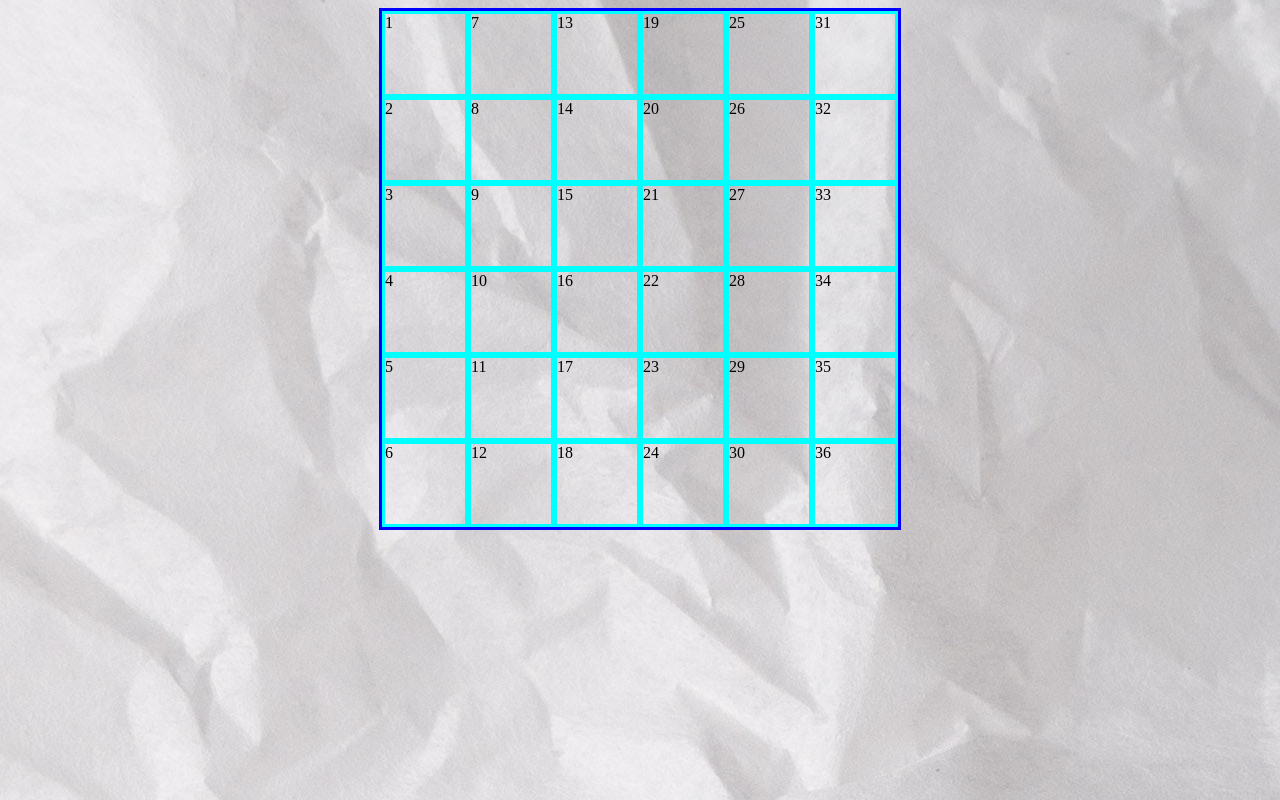
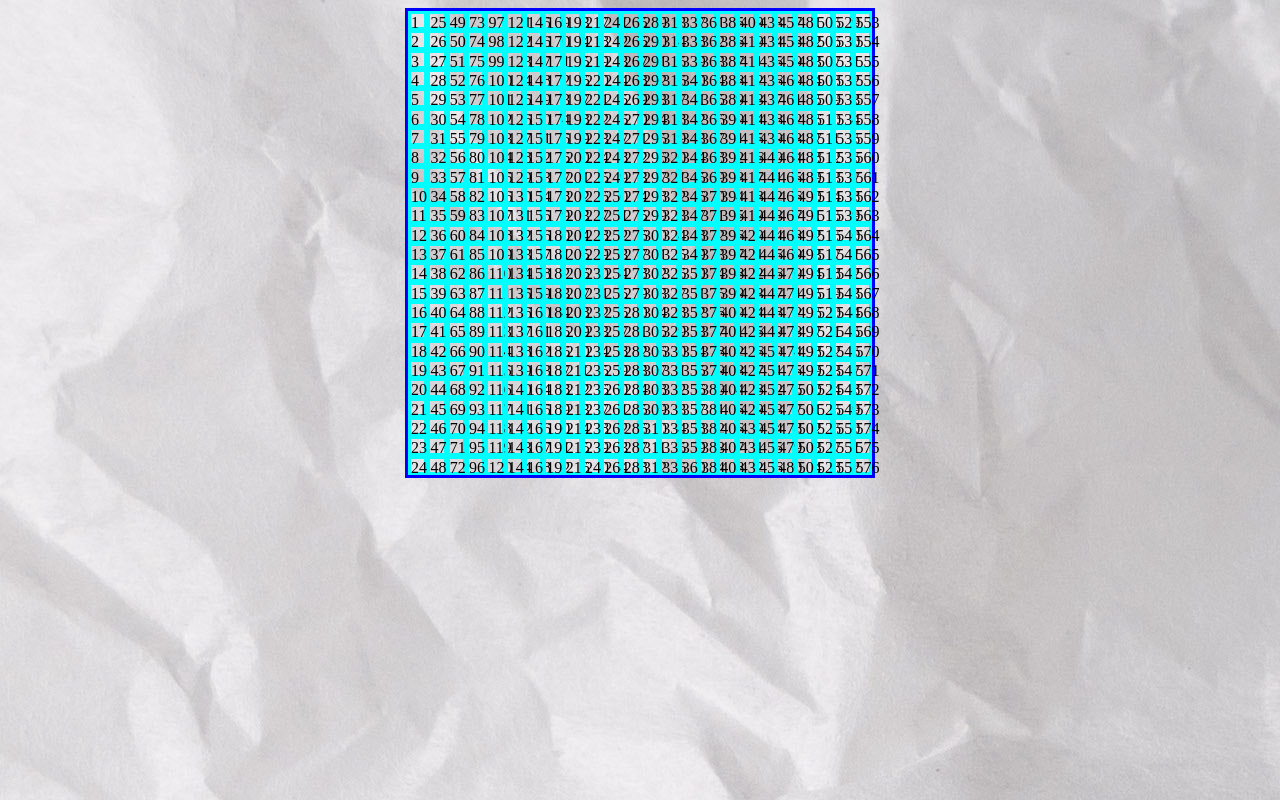
Before and after one commit to onesadpanda19/scetch-book, a plain HTML site: page index.html in a window 1280 px wide. Drawn offline with Linux system fonts and the light colour scheme.

Commit message:
add cell width and height

```diff
--- a/index.html
+++ b/index.html
@@ -1,10 +1,10 @@
 <!DOCTYPE html>
 <html lang="en">
   <head>
-    <meta charset="UTF-8">
-    <meta http-equiv="X-UA-Compatible" content="IE=edge">
-    <meta name="viewport" content="width=device-width, initial-scale=1.0">
-    <link href="style.css" rel="stylesheet">
+    <meta charset="UTF-8" />
+    <meta http-equiv="X-UA-Compatible" content="IE=edge" />
+    <meta name="viewport" content="width=device-width, initial-scale=1.0" />
+    <link href="style.css" rel="stylesheet" />
     <script src="script.js" defer></script>
     <title>Document</title>
   </head>
@@ -15,8 +15,7 @@
       }
     </style>
     <div id="masterContainer">
-        <div id=squareContainer>
-        </div>
+      <div id="squareContainer"></div>
     </div>
   </body>
 </html>
--- a/script.js
+++ b/script.js
@@ -1,19 +1,26 @@
 let squareContainer;
 
 
-function genDivs(v) {
-    let e = document.getElementById("squareContainer") ;
-    for(let i = 0; i < v; i++) {
+function genDivs(column) {
+    column = column || 16;
+    let divWidth = 20/column + "rem";
+    let divHight = 20/column + "rem";
+    let container = document.getElementById("squareContainer");
+    for(let i = 0; i < column; i++) {
       let row = document.createElement("div");
       row.className ="row";
-      for(let x = 1; x <= v; x++){
+      for(let x = 1; x <= column; x++){
           let cell = document.createElement("div")
           cell.className = "square";
-          cell.innerText = (i * v) + x;
+          cell.innerText = (i * column) + x;
           row.appendChild(cell)
+          const widthHight= document.createAttribute('style');
+          widthHight.value = `width: ${divWidth}; height : ${divHight}`
+          cell.setAttributeNode(widthHight);
+
       }
-      e.appendChild(row)
+      container.appendChild(row)
     }
-    document.getElementById('square').innerText = e.innerHTML;
+    document.getElementById('square').innerText = container.innerHTML;
 }
-genDivs(6)
+genDivs(24)
--- a/style.css
+++ b/style.css
@@ -1,7 +1,7 @@
 #squareContainer {
- border-color: blue;
- border-style: solid;
- display:flex;
+    border-color: blue;
+    border-style: solid;
+    display:flex;
 }
 
 #masterContainer {
@@ -16,6 +16,6 @@
     border-color: aqua;
     border-style: solid;
     display: flex;
-    width:80px;
-    height: 80px;
+    width:auto;
+    height: auto;
 }
```
Lines whose indentation alone changed are shown as unchanged.
